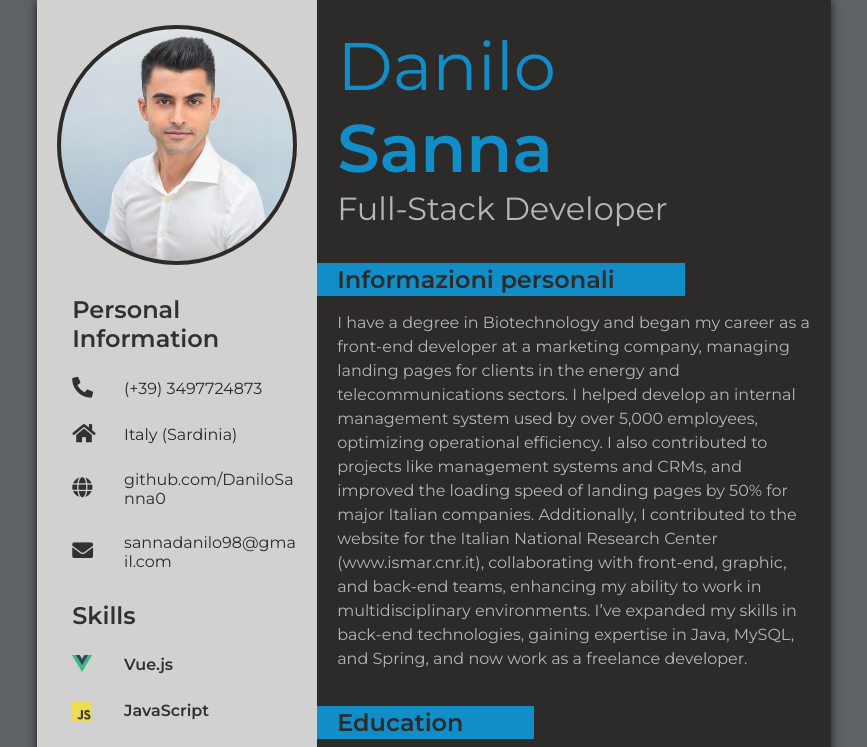
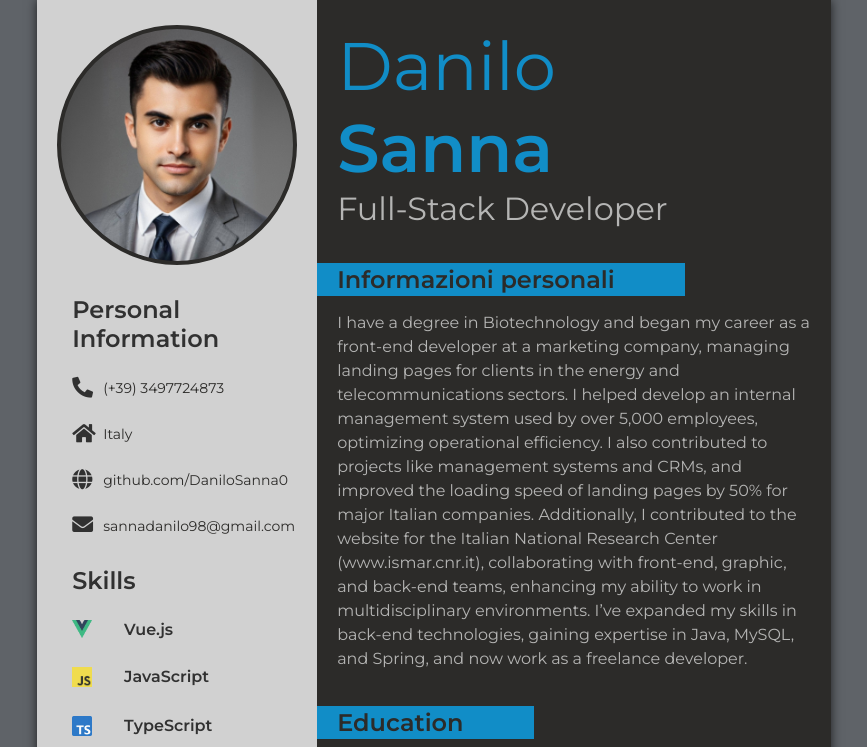
Before and after one commit to DaniloSanna0/CV, a plain HTML site: page index.html in a window 1280 px wide. Shown: the top 747 px of the page, without its empty margins (206-1073 px from the left). Drawn offline with Linux system fonts and the light colour scheme.

Commit message:
feat:nuova immagine cravatta

```diff
--- a/index.html
+++ b/index.html
@@ -25,7 +25,7 @@
                     <div class="text">(+39) 3497724873</div>
                 </div>
                 <div class="home"><i class="fas fa-home"></i>
-                    <div class="text">Italy (Sardinia)
+                    <div class="text">Italy
                     </div>
                 </div>
                 <div class="website"><i class="fas fa-globe"></i>
--- a/style.css
+++ b/style.css
@@ -29,6 +29,7 @@ body {
 .text{
   text-decoration: none;
   color: #2c2b29;
+  font-size: 14px;
 }
 .grid-container {
   margin: auto;
@@ -53,8 +54,8 @@ body {
   width: 240px;
   height: 240px;
   border-radius: 50%;
-  background-image: url("./Danilos.jpg");
-  background-position: center top;
+  background-image: url("./f6ca08b0-ca0f-4770-a558-6f9f0bc9688e.jpg");
+  background-position: center;
   background-size: 100%;
   border: 4px solid #2c2b29;
 }
@@ -64,7 +65,7 @@ body {
 .grid-container .zone-1 .contact-box > * {
   width: 100%;
   display: grid;
-  grid-template-columns: 0.3fr 1fr;
+  grid-template-columns: 0.16fr 1fr;
   margin-top: 25px;
   align-items: center;
 }
```
Also changed, not shown: f6ca08b0-ca0f-4770-a558-6f9f0bc9688e.jpg (added), 1 other file.
